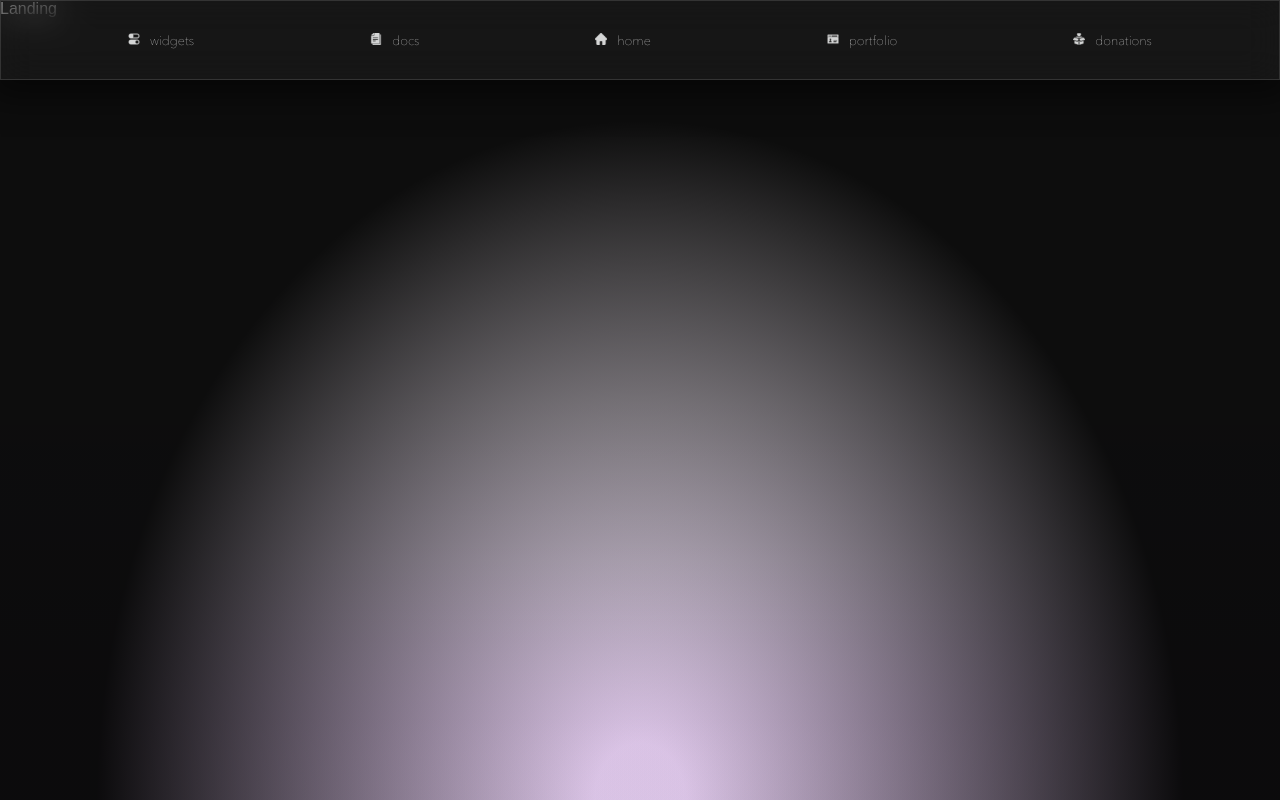
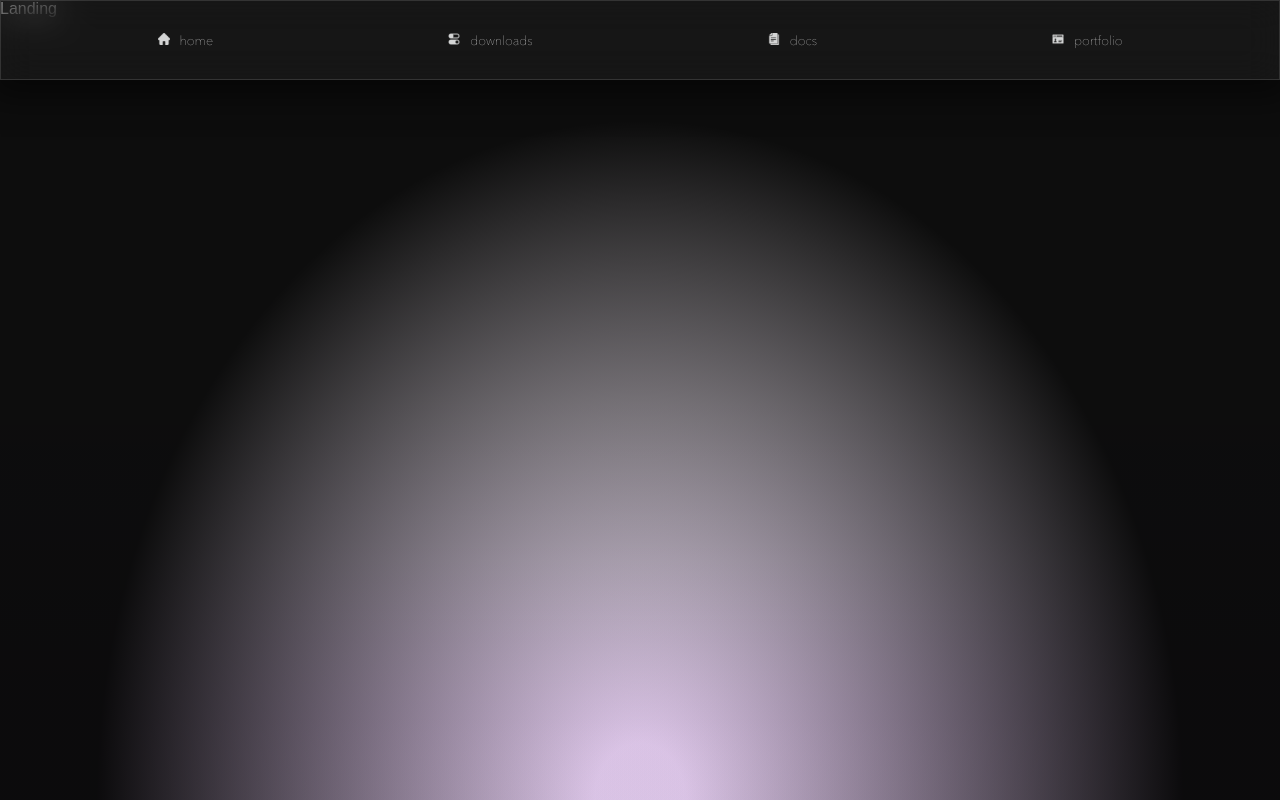
Before and after one commit to officialmusto/musto-website, a React (Vite) app: page / in a window 1280 px wide. Built offline with nearby package versions, Linux system fonts and the light colour scheme.

Commit message:
update nav to include more-refined navbar

```diff
--- a/src/components/NavBar/NavBar.jsx
+++ b/src/components/NavBar/NavBar.jsx
@@ -5,7 +5,7 @@ import { faBars, faTimes } from '@fortawesome/free-solid-svg-icons'
 
 // Assets
 import homeIcon from '../../assets/icons/home.png'
-import widgetsIcon from '../../assets/icons/switch.png'
+import downloadsIcon from '../../assets/icons/downloads.png'
 import docsIcon from '../../assets/icons/docs.png'
 import portIcon from '../../assets/icons/portfolio.png'
 import donoIcon from '../../assets/icons/dono.png'
@@ -66,19 +66,19 @@ function NavBar() {
         >
           <nav className={styles.nav}>
             <div className={styles.navItem}>
+              <Link to="/">
+                <img src={homeIcon} className={styles.icon} alt="Home" /> home
+              </Link>
+            </div>
+            <div className={styles.navItem}>
               <Link to="/widgets">
-                <img src={widgetsIcon} className={styles.icon} alt="Widgets" />{' '}
+                <img src={downloadsIcon} className={styles.icon} alt="Downloads" />{' '}
                 widgets
               </Link>
             </div>
             <div className={styles.navItem}>
               <Link to="/docs">
                 <img src={docsIcon} className={styles.icon} alt="Docs" /> docs
-              </Link>
-            </div>
-            <div className={styles.navItem}>
-              <Link to="/">
-                <img src={homeIcon} className={styles.icon} alt="Home" /> home
               </Link>
             </div>
             <div className={styles.navItem}>
@@ -99,9 +99,14 @@ function NavBar() {
         <div className={styles.navDesktop}>
           <nav className={styles.nav}>
             <div className={styles.navItem}>
+              <Link to="/">
+                <img src={homeIcon} className={styles.icon} alt="Home" /> home
+              </Link>
+            </div>
+            <div className={styles.navItem}>
               <Link to="/widgets">
-                <img src={widgetsIcon} className={styles.icon} alt="Widgets" />{' '}
-                widgets
+                <img src={downloadsIcon} className={styles.icon} alt="downloads" />{' '}
+                downloads
               </Link>
             </div>
             <div className={styles.navItem}>
@@ -110,20 +115,9 @@ function NavBar() {
               </Link>
             </div>
             <div className={styles.navItem}>
-              <Link to="/">
-                <img src={homeIcon} className={styles.icon} alt="Home" /> home
-              </Link>
-            </div>
-            <div className={styles.navItem}>
               <Link to="/portfolio">
                 <img src={portIcon} className={styles.icon} alt="Portfolio" />{' '}
                 portfolio
-              </Link>
-            </div>
-            <div className={styles.navItem}>
-              <Link to="/donate">
-                <img src={donoIcon} className={styles.icon} alt="Donations" />{' '}
-                donations
               </Link>
             </div>
           </nav>
```
Also changed, not shown: src/assets/icons/downloads.png (renamed from src/assets/icons/switch.png).
